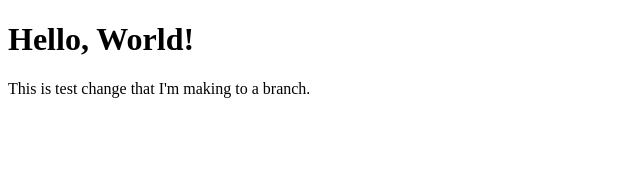
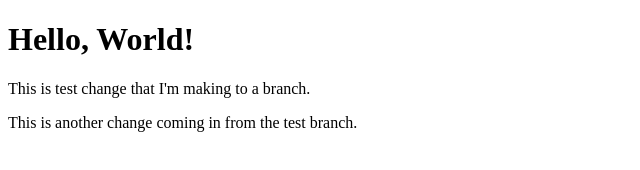
Before and after one commit to nayelnoorani/curly-broccoli, a plain HTML site: page index.html in a window 1280 px wide. Shown: the whole page, without its empty margins (0-640 px from the left). Drawn offline with Linux system fonts and the light colour scheme.

Commit message:
2nd change in the test branch

```diff
--- a/index.html
+++ b/index.html
@@ -8,5 +8,6 @@
 <body>
   <h1>Hello, World!</h1>
   <p>This is test change that I'm making to a branch.</p>
+  <p>This is another change coming in from the test branch.</p>
 </body>
 </html>
```
